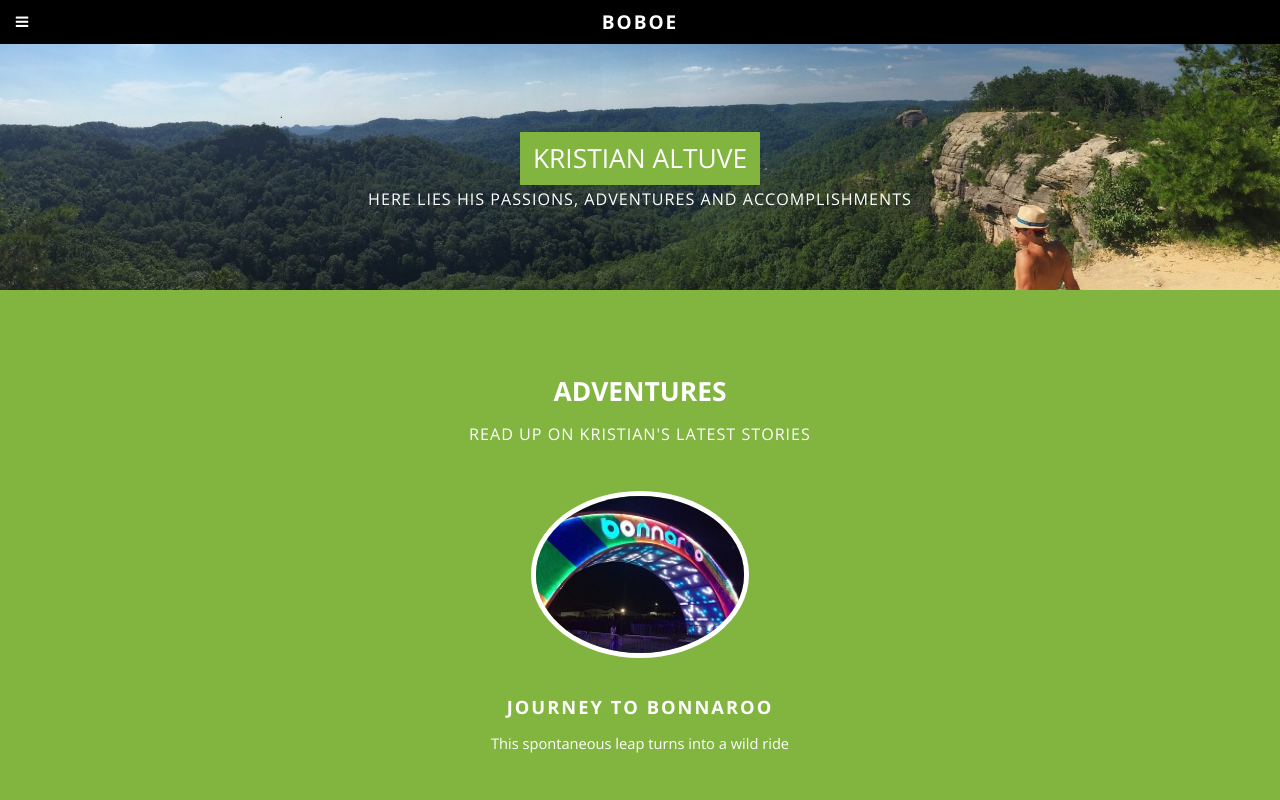
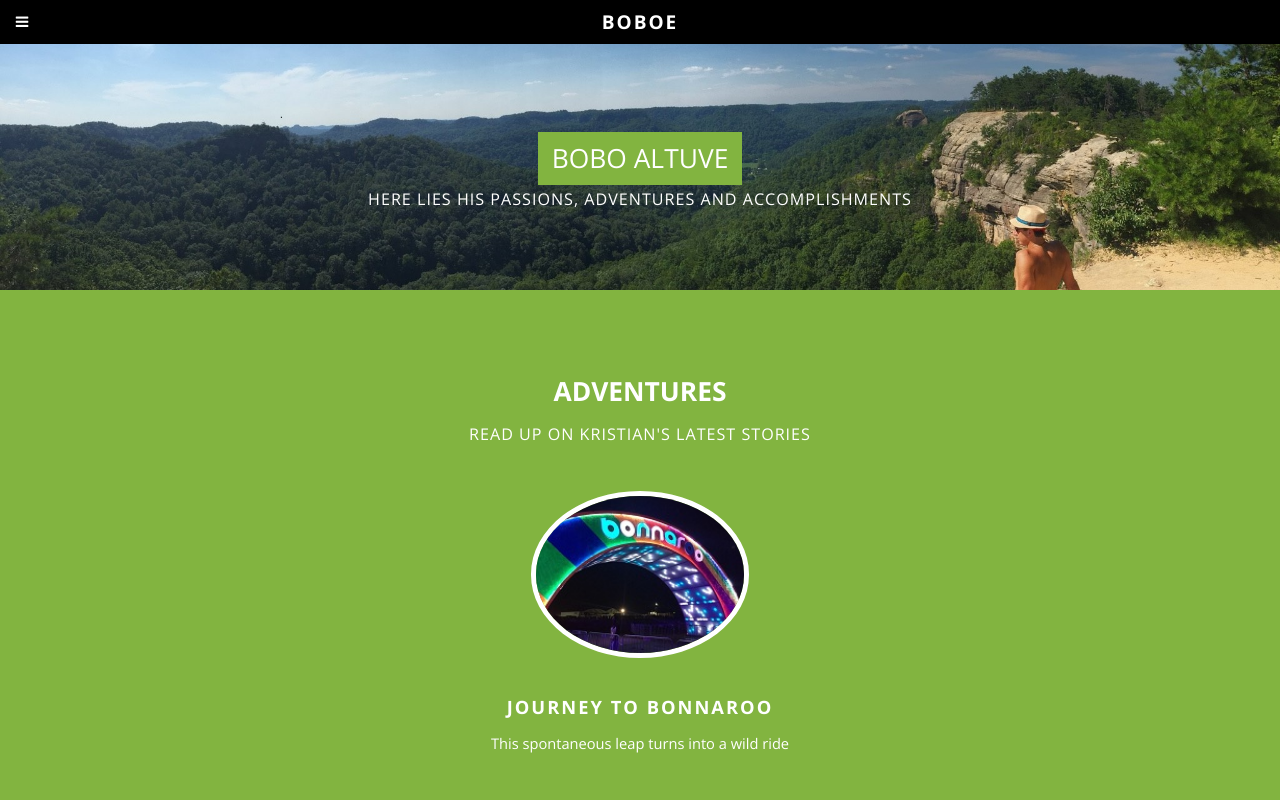
Before and after one commit to kealtuve/Kristians_website, a plain HTML site: page index.html in a window 1280 px wide. Shown: the top 800 px of the page. Drawn offline with nearby package versions, Linux system fonts and the light colour scheme; files whose address does not match are found by name.

Commit message:
title change again

```diff
--- a/index.html
+++ b/index.html
@@ -6,7 +6,7 @@
 -->
 <html>
 	<head>
-		<title>Kristian Altuve</title>
+		<title>BOBO Altuve</title>
 		<meta http-equiv="content-type" content="text/html; charset=utf-8" />
 		<meta name="description" content="" />
 		<meta name="keywords" content="" />
@@ -52,7 +52,7 @@
 			<!-- Banner -->
 				<div id="banner">
 					<section class="container">
-						<h2>Kristian Altuve</h2>
+						<h2>bobo Altuve</h2>
 						<p>Here lies his passions, adventures and accomplishments</p>
 					</section>
 				</div>
```
